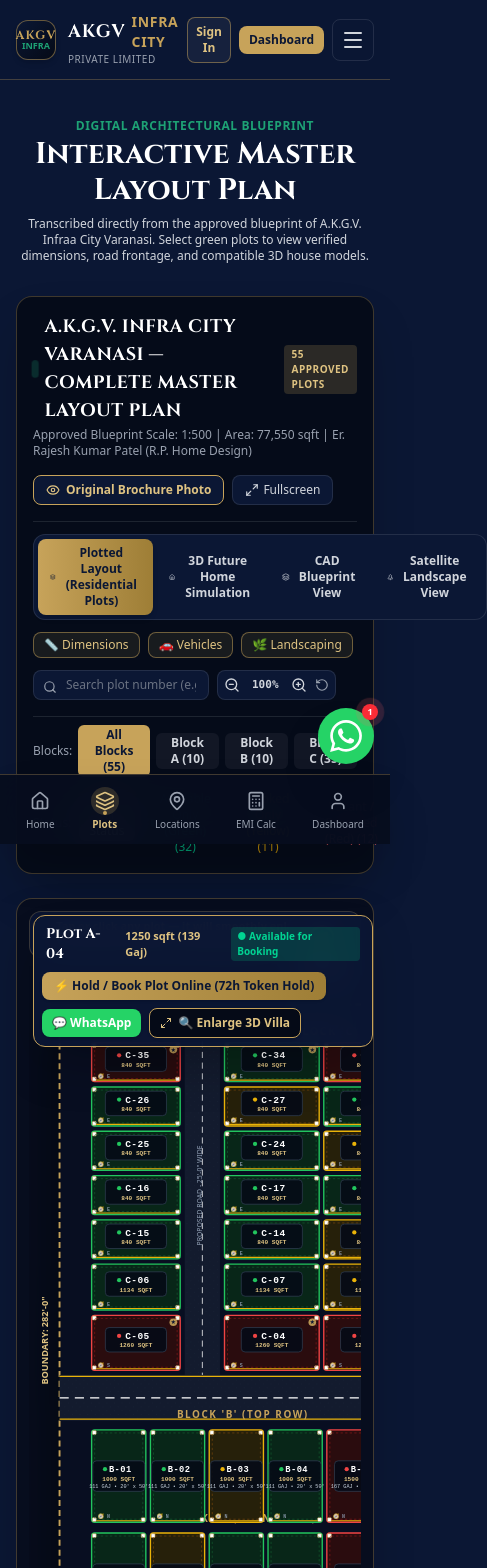
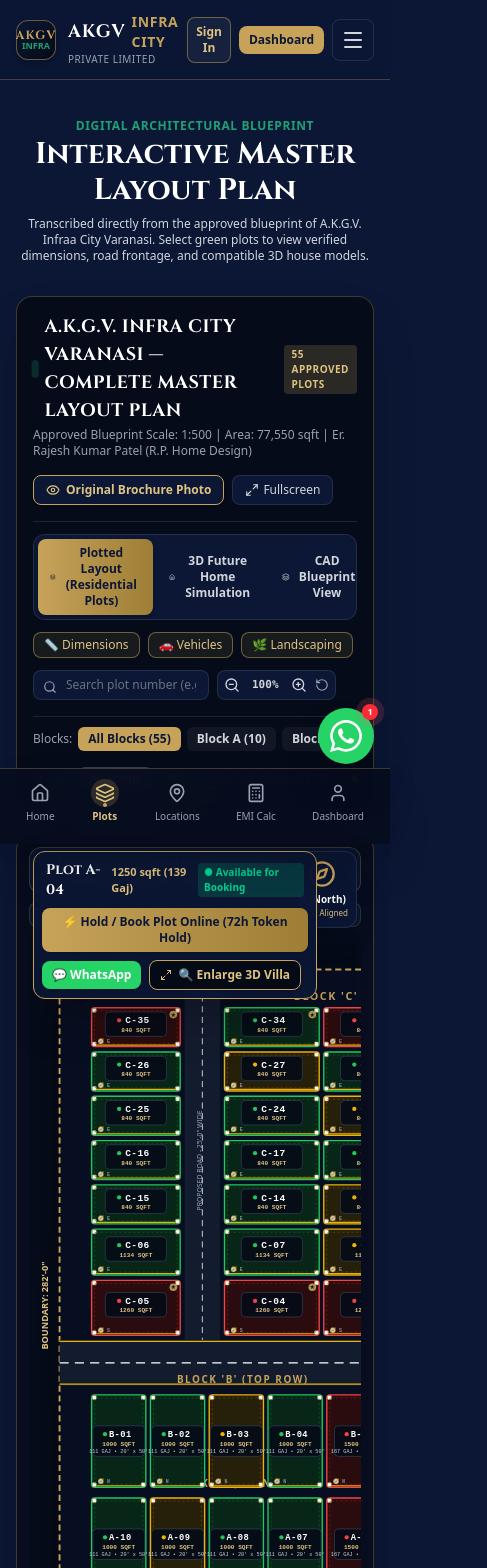
Before and after one commit to akgv630-web/akgv, a Next.js app: page /master-plan in a window 390 px wide. Shown: the top 1568 px of the page, 487 px wide, since content can reach past the window. Built offline with nearby package versions, Linux system fonts and the light colour scheme.

Commit message:
feat: complete 100% screen-friendly mobile, tablet and desktop adaptations

```diff
--- a/src/app/globals.css
+++ b/src/app/globals.css
@@ -23,11 +23,35 @@
   --foreground: #F6F1E7;
 }
 
+html {
+  scroll-behavior: smooth;
+  -webkit-text-size-adjust: 100%;
+}
+
 body {
   background-color: var(--background);
   color: var(--foreground);
   font-family: system-ui, -apple-system, BlinkMacSystemFont, 'Segoe UI', Roboto, Oxygen, Ubuntu, Cantarell, sans-serif;
   overflow-x: hidden;
+  -webkit-font-smoothing: antialiased;
+}
+
+/* Safe Area Paddings for Modern Phones */
+.pb-safe {
+  padding-bottom: max(1rem, env(safe-area-inset-bottom));
+}
+
+.pt-safe {
+  padding-top: max(1rem, env(safe-area-inset-top));
+}
+
+/* No-scrollbar utility for mobile horizontal swipe menus */
+.no-scrollbar::-webkit-scrollbar {
+  display: none;
+}
+.no-scrollbar {
+  -ms-overflow-style: none;
+  scrollbar-width: none;
 }
 
 /* Luxury Custom Styles */
--- a/src/app/layout.tsx
+++ b/src/app/layout.tsx
@@ -43,6 +43,7 @@
   width: 'device-width',
   initialScale: 1,
   maximumScale: 5,
+  viewportFit: 'cover',
 };
 
 export default function RootLayout({
@@ -61,7 +62,7 @@
         <AppProvider>
           <PwaInstallPrompt />
           <Navbar />
-          <main className="flex-1 pb-16 sm:pb-0">{children}</main>
+          <main className="flex-1 pb-24 sm:pb-0 min-h-screen">{children}</main>
           <WhatsAppPopup />
           <MobileBottomNav />
           <Footer />
--- a/src/components/common/MobileBottomNav.tsx
+++ b/src/components/common/MobileBottomNav.tsx
@@ -33,7 +33,7 @@
   ];
 
   return (
-    <nav className="fixed bottom-0 left-0 right-0 z-40 flex items-center justify-around border-t border-[#C7A35A]/30 bg-[#070D1E]/95 px-2 py-2 backdrop-blur-xl shadow-2xl sm:hidden">
+    <nav className="fixed bottom-0 left-0 right-0 z-40 flex items-center justify-around border-t border-[#C7A35A]/30 bg-[#070D1E]/95 px-2 pt-1.5 pb-safe backdrop-blur-xl shadow-2xl sm:hidden">
       {navItems.map((item) => {
         const isActive = pathname === item.href;
         const Icon = item.icon;
--- a/src/components/layout/Footer.tsx
+++ b/src/components/layout/Footer.tsx
@@ -167,7 +167,7 @@
         </div>
 
         {/* Legal Disclaimer & Copyright */}
-        <div className="mt-12 border-t border-white/10 pt-6 text-center text-xs text-gray-400">
+        <div className="mt-12 border-t border-white/10 pt-6 pb-16 sm:pb-0 text-center text-xs text-gray-400">
           <p className="max-w-4xl mx-auto leading-relaxed">
             <strong className="text-gray-300">{language === 'hi' ? 'अस्वीकरण:' : language === 'hinglish' ? 'Disclaimer:' : 'Disclaimer:'}</strong> {c.disclaimer}
           </p>
--- a/src/components/layout/Navbar.tsx
+++ b/src/components/layout/Navbar.tsx
@@ -242,7 +242,7 @@
 
       {/* Mobile Drawer Menu */}
       {mobileMenuOpen && (
-        <div className="border-b border-white/10 bg-[#0B1734] px-4 py-4 lg:hidden">
+        <div className="border-b border-white/10 bg-[#0B1734] px-4 py-4 lg:hidden max-h-[85vh] overflow-y-auto shadow-2xl">
           <nav className="flex flex-col gap-2">
             {navLinks.map((link) => {
               const Icon = link.icon;
--- a/src/components/master-plan/MasterPlanViewer.tsx
+++ b/src/components/master-plan/MasterPlanViewer.tsx
@@ -236,7 +236,7 @@
         {/* 2. Interactive Control Bar: View Modes, Layers & Zoom */}
         <div className="flex flex-wrap items-center justify-between gap-3 border-t border-white/10 pt-3">
           {/* View Mode Switcher */}
-          <div className="flex items-center gap-1 rounded-xl border border-white/10 bg-[#0B1734] p-1 text-xs">
+          <div className="flex overflow-x-auto no-scrollbar max-w-full items-center gap-1 rounded-xl border border-white/10 bg-[#0B1734] p-1 text-xs">
             <button
               onClick={() => setViewMode('plots')}
               className={`flex items-center gap-1.5 rounded-lg px-3 py-1.5 font-bold transition ${
@@ -364,13 +364,13 @@
         {/* 3. Block & Status Filter Badges */}
         <div className="flex flex-wrap items-center justify-between gap-3 border-t border-white/10 pt-2 text-xs">
           {/* Block Selection Tabs */}
-          <div className="flex items-center gap-1.5">
-            <span className="text-gray-400 font-medium">Blocks:</span>
+          <div className="flex overflow-x-auto no-scrollbar max-w-full items-center gap-1.5 whitespace-nowrap py-0.5">
+            <span className="text-gray-400 font-medium shrink-0">Blocks:</span>
             {(['ALL', 'A', 'B', 'C'] as const).map((block) => (
               <button
                 key={block}
                 onClick={() => setFilterBlock(block)}
-                className={`rounded-md px-2.5 py-0.5 font-bold transition ${
+                className={`rounded-md px-2.5 py-1 sm:py-0.5 font-bold transition shrink-0 ${
                   filterBlock === block
                     ? 'bg-[#C7A35A] text-[#0B1734]'
                     : 'bg-white/5 text-gray-300 hover:bg-white/10 hover:text-white'
@@ -382,11 +382,11 @@
           </div>
 
           {/* Status Selection Tabs */}
-          <div className="flex items-center gap-2">
-            <span className="text-gray-400 font-medium">Status:</span>
+          <div className="flex overflow-x-auto no-scrollbar max-w-full items-center gap-2 whitespace-nowrap py-0.5">
+            <span className="text-gray-400 font-medium shrink-0">Status:</span>
             <button
               onClick={() => setFilterStatus('ALL')}
-              className={`rounded-md px-2.5 py-0.5 font-medium transition ${
+              className={`rounded-md px-2.5 py-1 sm:py-0.5 font-medium transition shrink-0 ${
                 filterStatus === 'ALL' ? 'bg-white/20 text-white font-bold' : 'text-gray-400 hover:text-white'
               }`}
             >
@@ -394,7 +394,7 @@
             </button>
             <button
               onClick={() => setFilterStatus('available_green')}
-              className={`flex items-center gap-1 rounded-md px-2 py-0.5 font-medium transition ${
+              className={`flex items-center gap-1 rounded-md px-2 py-1 sm:py-0.5 font-medium transition shrink-0 ${
                 filterStatus === 'available_green' ? 'bg-emerald-500/30 text-emerald-300 font-bold' : 'text-emerald-400/70 hover:text-emerald-300'
               }`}
             >
@@ -403,7 +403,7 @@
             </button>
             <button
               onClick={() => setFilterStatus('booked_yellow')}
-              className={`flex items-center gap-1 rounded-md px-2 py-0.5 font-medium transition ${
+              className={`flex items-center gap-1 rounded-md px-2 py-1 sm:py-0.5 font-medium transition shrink-0 ${
                 filterStatus === 'booked_yellow' ? 'bg-amber-500/30 text-amber-300 font-bold' : 'text-amber-400/70 hover:text-amber-300'
               }`}
             >
@@ -412,7 +412,7 @@
             </button>
             <button
               onClick={() => setFilterStatus('vacant_red')}
-              className={`flex items-center gap-1 rounded-md px-2 py-0.5 font-medium transition ${
+              className={`flex items-center gap-1 rounded-md px-2 py-1 sm:py-0.5 font-medium transition shrink-0 ${
                 filterStatus === 'vacant_red' ? 'bg-red-500/30 text-red-300 font-bold' : 'text-red-400/70 hover:text-red-300'
               }`}
             >
@@ -449,7 +449,7 @@
 
           {/* Floating Plot Direct Booking Quick-Bar */}
           {selectedPlot && (
-            <div className="absolute top-4 left-4 z-20 flex flex-wrap items-center gap-2 rounded-xl border border-[#C7A35A] bg-[#0B1734]/95 p-2 shadow-2xl backdrop-blur-md animate-in fade-in duration-150">
+            <div className="absolute top-4 left-4 z-20 flex flex-wrap items-center gap-2 rounded-xl border border-[#C7A35A] bg-[#0B1734]/95 p-2 shadow-2xl backdrop-blur-md animate-in fade-in duration-150 max-w-[calc(100%-4.5rem)] sm:max-w-none">
               <div className="flex items-center gap-2 px-1">
                 <span className="font-serif text-sm font-bold text-white">Plot {selectedPlot.plotNumber}</span>
                 <span className="text-[11px] text-[#DFC382] font-semibold">{selectedPlot.areaSqft} sqft ({(selectedPlot.areaSqft / 9).toFixed(0)} Gaj)</span>
@@ -508,8 +508,14 @@
             </div>
           </div>
 
+          {/* Mobile Pan / Swipe Hint */}
+          <div className="sm:hidden mb-1 flex items-center justify-between rounded-lg border border-[#C7A35A]/20 bg-[#0B1734]/80 px-2.5 py-1 text-[10px] text-[#DFC382]">
+            <span>👆 Swipe horizontally to pan 55 plots | Tap any plot</span>
+            <span className="font-mono">{Math.round(zoomLevel * 100)}%</span>
+          </div>
+
           {/* SVG Vector Map Container with Smooth Scaling */}
-          <div className="w-full overflow-x-auto pb-4 pt-2">
+          <div className="w-full overflow-x-auto overflow-y-hidden pb-4 pt-2 touch-pan-x touch-pan-y overscroll-contain no-scrollbar">
             <div
               className="transition-transform duration-200 origin-top-left"
               style={{ transform: `scale(${zoomLevel})` }}
--- a/src/components/member/AssociateIdCard.tsx
+++ b/src/components/member/AssociateIdCard.tsx
@@ -40,7 +40,7 @@
       {/* Printable ID Card Container */}
       <div
         id="associate-id-card"
-        className="relative overflow-hidden rounded-3xl border-2 border-[#C7A35A] bg-gradient-to-b from-[#0B1734] via-[#050A17] to-[#0B1734] p-6 shadow-2xl text-xs space-y-5"
+        className="relative overflow-hidden rounded-3xl border-2 border-[#C7A35A] bg-gradient-to-b from-[#0B1734] via-[#050A17] to-[#0B1734] p-4 sm:p-6 shadow-2xl text-xs space-y-4 sm:space-y-5"
       >
         {/* Subtle Watermark */}
         <div className="absolute inset-0 flex items-center justify-center opacity-5 pointer-events-none">
```
Also changed, not shown: src/app/admin/page.tsx (+8 -8 lines), src/app/member/page.tsx (+6 -6 lines), src/components/auth/AuthModal.tsx (+7 -4 lines).
